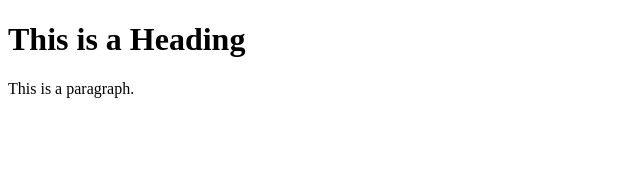
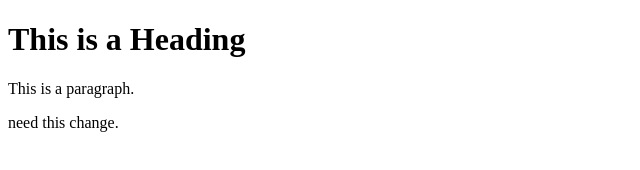
Before and after one commit to Pratap1424/Test, a plain HTML site: page index.html in a window 1280 px wide. Shown: the whole page, without its empty margins (0-640 px from the left). Drawn offline with Linux system fonts and the light colour scheme.

Commit message:
Change index.html 1

```diff
--- a/index.html
+++ b/index.html
@@ -7,6 +7,6 @@
 
 <h1>This is a Heading</h1>
 <p>This is a paragraph.</p>
-
+<p>need this change.</p>
 </body>
 </html>
```
